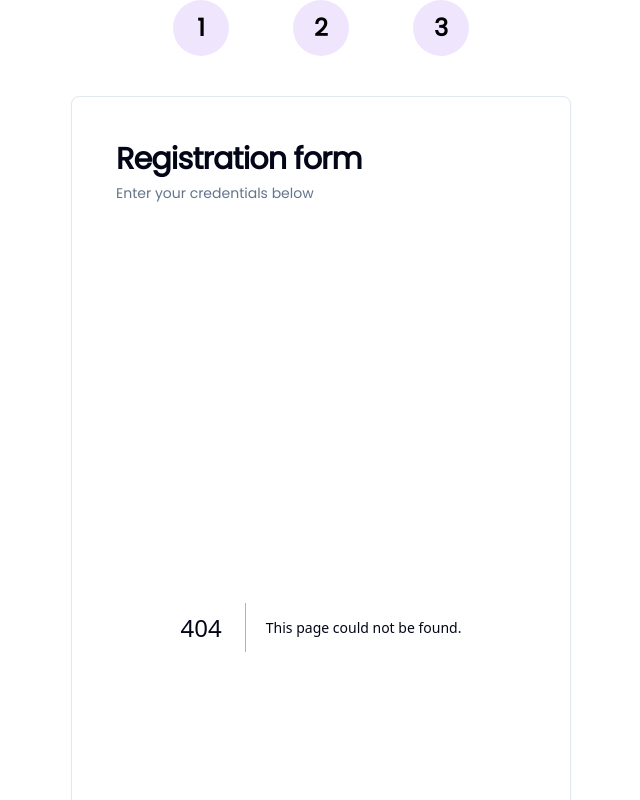
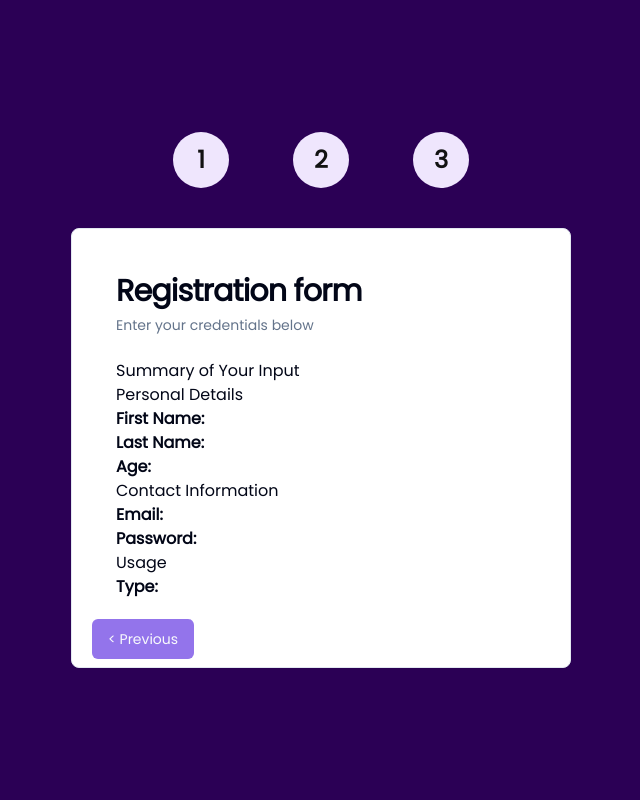
Before and after one commit to Medvezo/Beep-Form, a Next.js app: page /summary in a window 1280 px wide. Before the commit this address had no page. Shown: the top 800 px of the page, without its empty margins (319-959 px from the left). Built offline with nearby package versions, Linux system fonts and the light colour scheme.

Commit message:
feat: add simple non-styled summary page

```diff
--- /dev/null
+++ b/src/app/summary/page.tsx
@@ -0,0 +1,42 @@
+"use client";
+// It's not the best practice to have page as a client component because of SEO issues but i neglect that here to not create additional container component for that
+
+import FormContext from "@/components/context/FormContext";
+import { useContext } from "react";
+
+export default function Page() {
+	const { state } = useContext(FormContext);
+
+	return (
+		<div className="summary-container">
+			<h1>Summary of Your Input</h1>
+			<div className="summary-section">
+				<h2>Personal Details</h2>
+				<p>
+					<strong>First Name:</strong> {state.personalDetails.firstName}
+				</p>
+				<p>
+					<strong>Last Name:</strong> {state.personalDetails.lastName}
+				</p>
+				<p>
+					<strong>Age:</strong> {state.personalDetails.age}
+				</p>
+			</div>
+			<div className="summary-section">
+				<h2>Contact Information</h2>
+				<p>
+					<strong>Email:</strong> {state.contactInfo.email}
+				</p>
+				<p>
+					<strong>Password:</strong> {state.contactInfo.password}
+				</p>
+			</div>
+			<div className="summary-section">
+				<h2>Usage</h2>
+				<p>
+					<strong>Type:</strong> {state.usage.use}
+				</p>
+			</div>
+		</div>
+	);
+}
```
